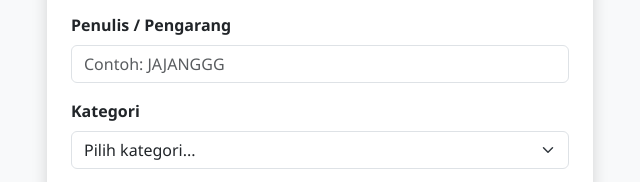
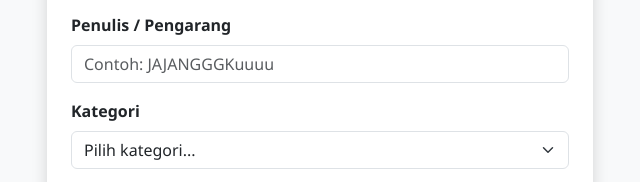
Before and after one commit to yrkifla/perpustakaan, a plain HTML site: page perpustakaan/request/request.html in a window 1280 px wide. Shown: the part 466-648 px from the top of the page, 320-960 px from the left. Drawn offline with nearby package versions, Linux system fonts and the light colour scheme.

Commit message:
update kode jir

```diff
--- a/perpustakaan/request/request.html
+++ b/perpustakaan/request/request.html
@@ -49,7 +49,7 @@
                         </div>
                         <div class="mb-3">
                             <label for="reqAuthor" class="form-label fw-semibold">Penulis / Pengarang</label>
-                            <input type="text" class="form-control" id="reqAuthor" placeholder="Contoh: JAJANGGG" required>
+                            <input type="text" class="form-control" id="reqAuthor" placeholder="Contoh: JAJANGGGKuuuu" required>
                         </div>
                         <div class="mb-3">
                             <label for="reqCategory" class="form-label fw-semibold">Kategori</label>
```
